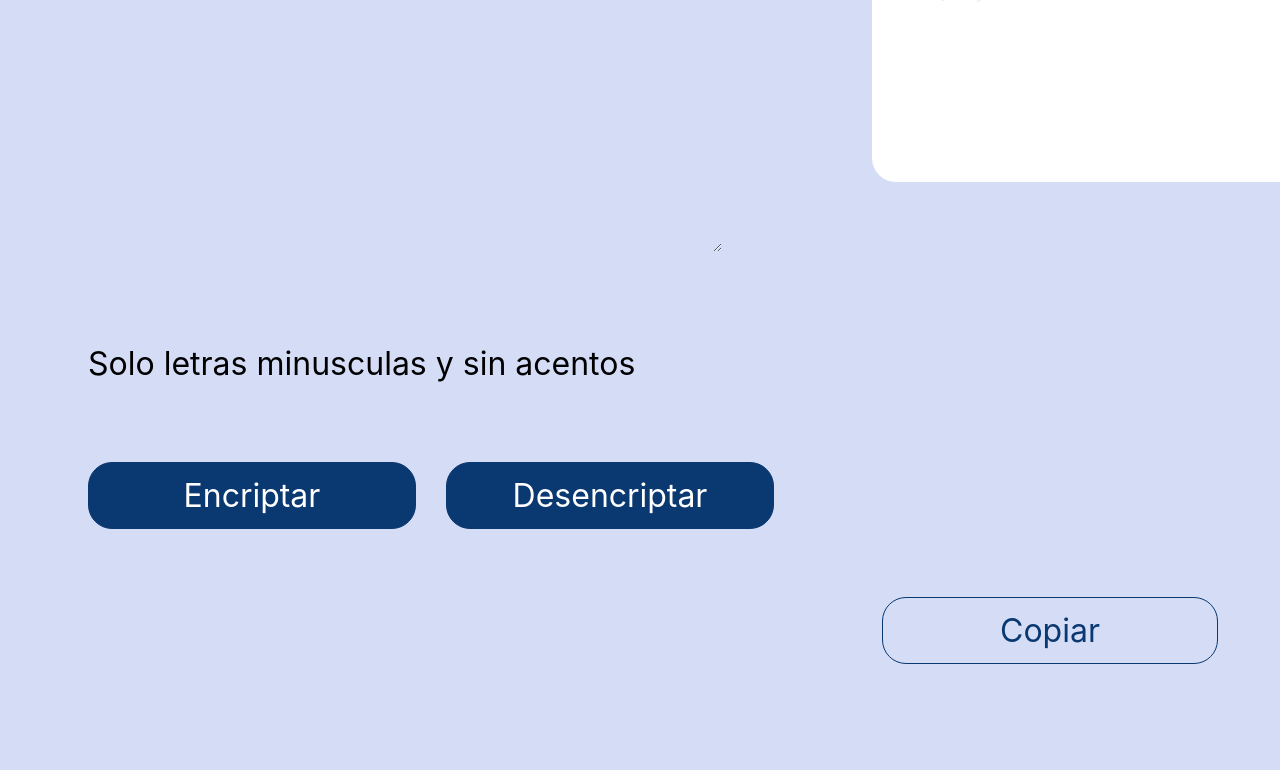
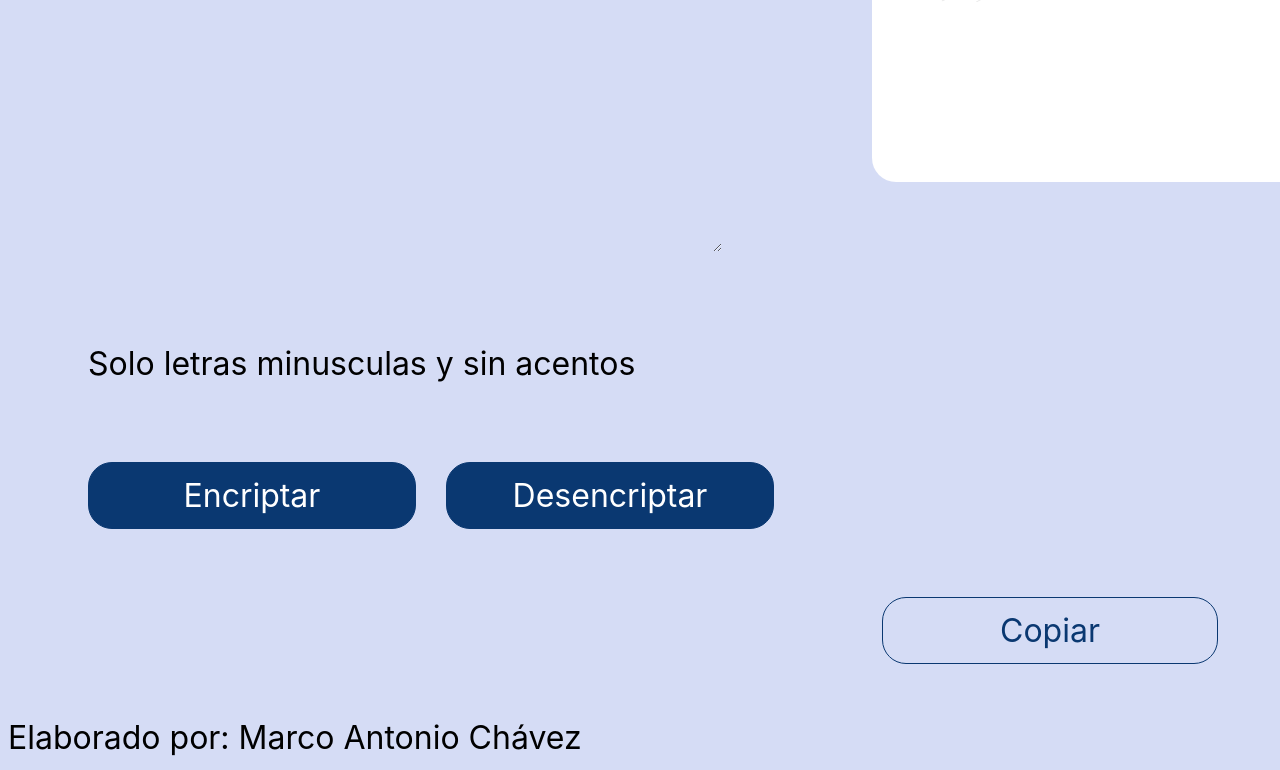
Before and after one commit to MarcoChavez08/Challenge-encriptador, a plain HTML site: page index.html in a window 1280 px wide. Shown: the part 378-1148 px from the top of the page. Before the commit the page ends 1092 px from the top, so only its background shows below. Drawn offline with Linux system fonts and the light colour scheme.

Commit message:
cambio footer

```diff
--- a/index.html
+++ b/index.html
@@ -37,5 +37,5 @@
     <script src="script.js"></script>
 </body>
 
-<footer></footer>
+<footer>Elaborado por: Marco Antonio Chávez</footer>
 </html>
```
